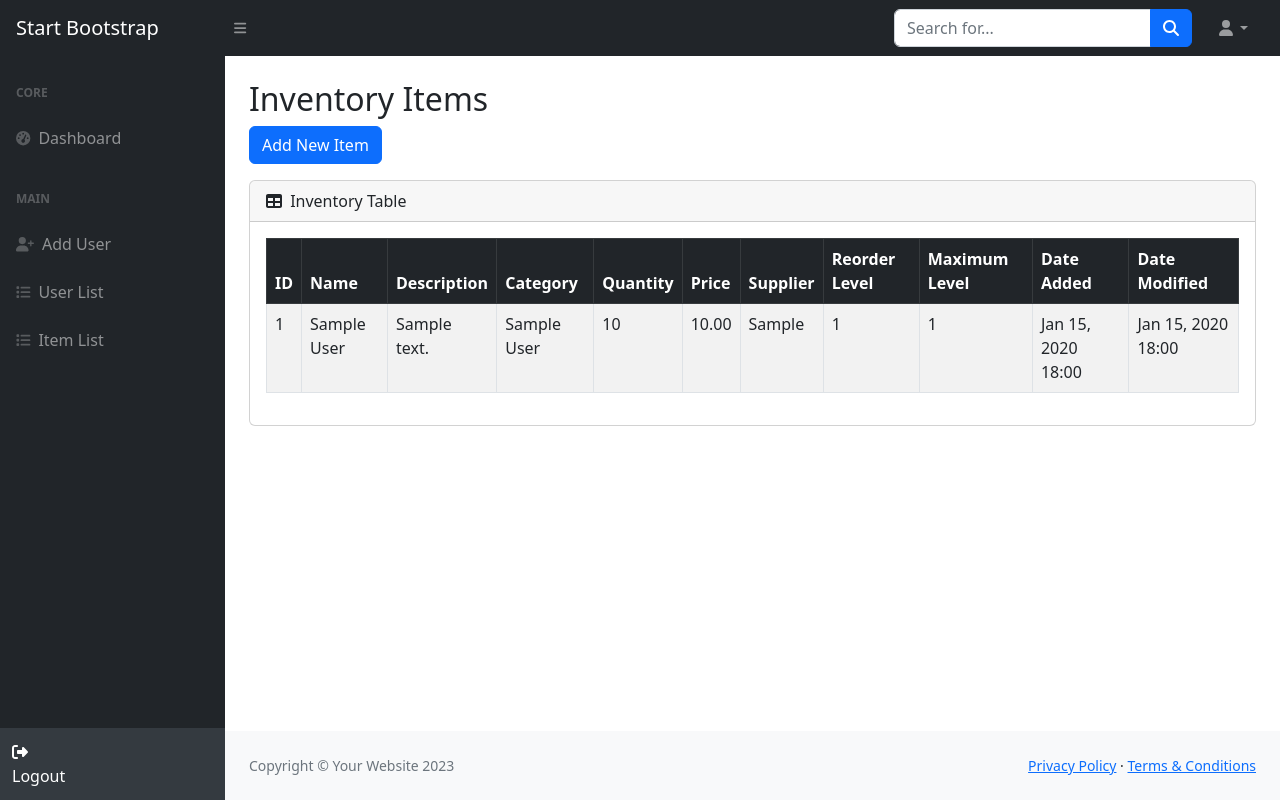
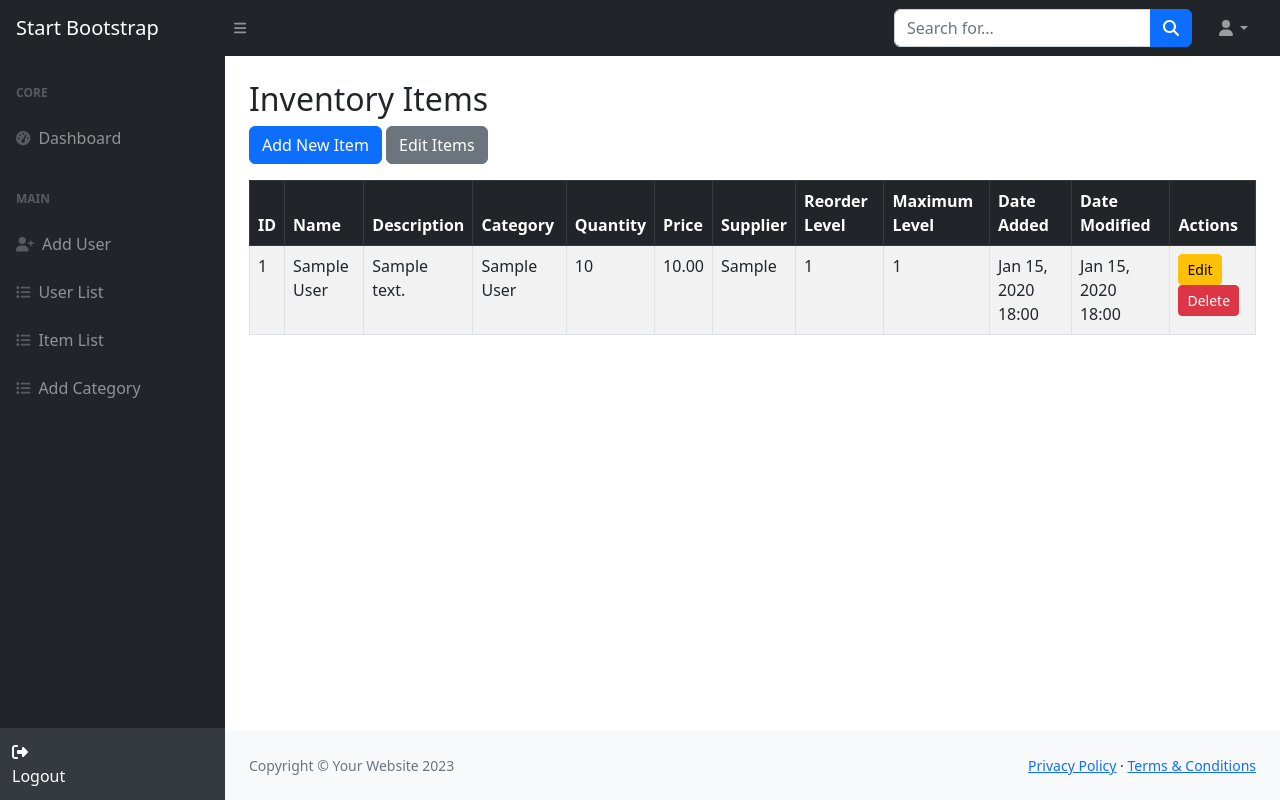
Before and after one commit to andreinew101/MyFirstDjangoProject, a Django app: page /items/ in a window 1280 px wide. Run offline with Django 5.2, Linux system fonts and the light colour scheme; a user stored in the database is signed in; tables that the repository leaves empty hold one stand-in row (values such as "Sample post"); some libraries are stand-ins or nearby versions.

Commit message:
October 14 2025 Commit
Added delete feature, will continue making the edit feature and fix date&time format tomorrow

```diff
--- a/fdjangoproj/systemuser/urls.py
+++ b/fdjangoproj/systemuser/urls.py
@@ -31,4 +31,6 @@ urlpatterns = [
     path('items/add/', views.add_item, name='add_item'),
     path('categories/add/', views.add_category, name='add_category'),
     path('add-category/', views.add_category, name='add_category'),
+
+    path('inventory/delete/<int:pk>/', views.delete_item, name='delete_item'),
 ]
--- a/fdjangoproj/systemuser/views.py
+++ b/fdjangoproj/systemuser/views.py
@@ -131,3 +131,14 @@ def add_category(request):
     else:
         form = CategoryForm()
     return render(request, 'systemuser/add_category.html', {'form': form})
+
+#=================================================================================
+
+@combined_login_required
+def delete_item(request, pk):
+    item = get_object_or_404(InventoryItem, item_id=pk)
+    if request.method == 'POST':
+        item.delete()
+        messages.success(request, 'Item deleted successfully!')
+        return redirect('item_list')
+    return render(request, 'systemuser/confirm_delete.html', {'item': item})
--- a/fdjangoproj/templates/partials/sidebar.html
+++ b/fdjangoproj/templates/partials/sidebar.html
@@ -21,6 +21,10 @@
                     <div class="sb-nav-link-icon"><i class="fas fa-list"></i></div>
                     Item List
                 </a>
+                <a class="nav-link" href="{% url 'add_category' %}">
+                    <div class="sb-nav-link-icon"><i class="fas fa-list"></i></div>
+                    Add Category
+                </a>
             </div> <!-- closes .nav -->
         </div> <!-- closes .sb-sidenav-menu -->
 
--- a/fdjangoproj/templates/systemuser/item_list.html
+++ b/fdjangoproj/templates/systemuser/item_list.html
@@ -10,14 +10,9 @@
                     <div class="container-fluid px-4">
                         <h2 class="mt-4">Inventory Items</h2>
                         <a href="{% url 'add_item' %}" class="btn btn-primary mb-3">Add New Item</a>
-
-                        <div class="card mb-4">
-                            <div class="card-header">
-                                <i class="fas fa-table me-1"></i>
-                                Inventory Table
-                            </div>
+                        <a href="#inventory_table" class="btn btn-secondary mb-3">Edit Items</a>
                         <div class="card-body">
-                                <table id="datatablesSimple" class="table table-bordered table-striped">
+                            <table id="inventory_table" class="table table-bordered table-striped">
                                 <thead class="table-dark">
                                     <tr>
                                         <th>ID</th>
@@ -31,11 +26,9 @@
                                         <th>Maximum Level</th>
                                         <th>Date Added</th>
                                         <th>Date Modified</th>
+                                        <th>Actions</th> <!-- NEW -->
                                     </tr>
                                 </thead>
-                                    <tfoot>
-
-                                    </tfoot>
                                 <tbody>
                                     {% for item in items %}
                                     <tr>
@@ -50,11 +43,18 @@
                                         <td>{{ item.maximum_level }}</td>
                                         <td>{{ item.date_added|localtime|date:"M d, Y H:i" }}</td>
                                         <td>{{ item.date_modified|localtime|date:"M d, Y H:i" }}</td>
+                                        <td>
+                                            <a href="{% url 'edit_item' item.item_id %}" class="btn btn-sm btn-warning">Edit</a>
+
+                                            <form action="{% url 'delete_item' item.item_id %}" method="post" style="display:inline;">
+                                                {% csrf_token %}
+                                                <button type="submit" class="btn btn-sm btn-danger" onclick="return confirm('Are you sure you want to delete this item?');">Delete</button>
+                                            </form>
+                                        </td>
                                     </tr>
                                     {% endfor %}
                                 </tbody>
                             </table>
-                            </div>
                         </div>
                     </div>
                 </main>
```
Also changed, not shown: fdjangoproj/templates/systemuser/confirm_delete.html (added, +12 -0 lines). Lines whose indentation alone changed are shown as unchanged.
